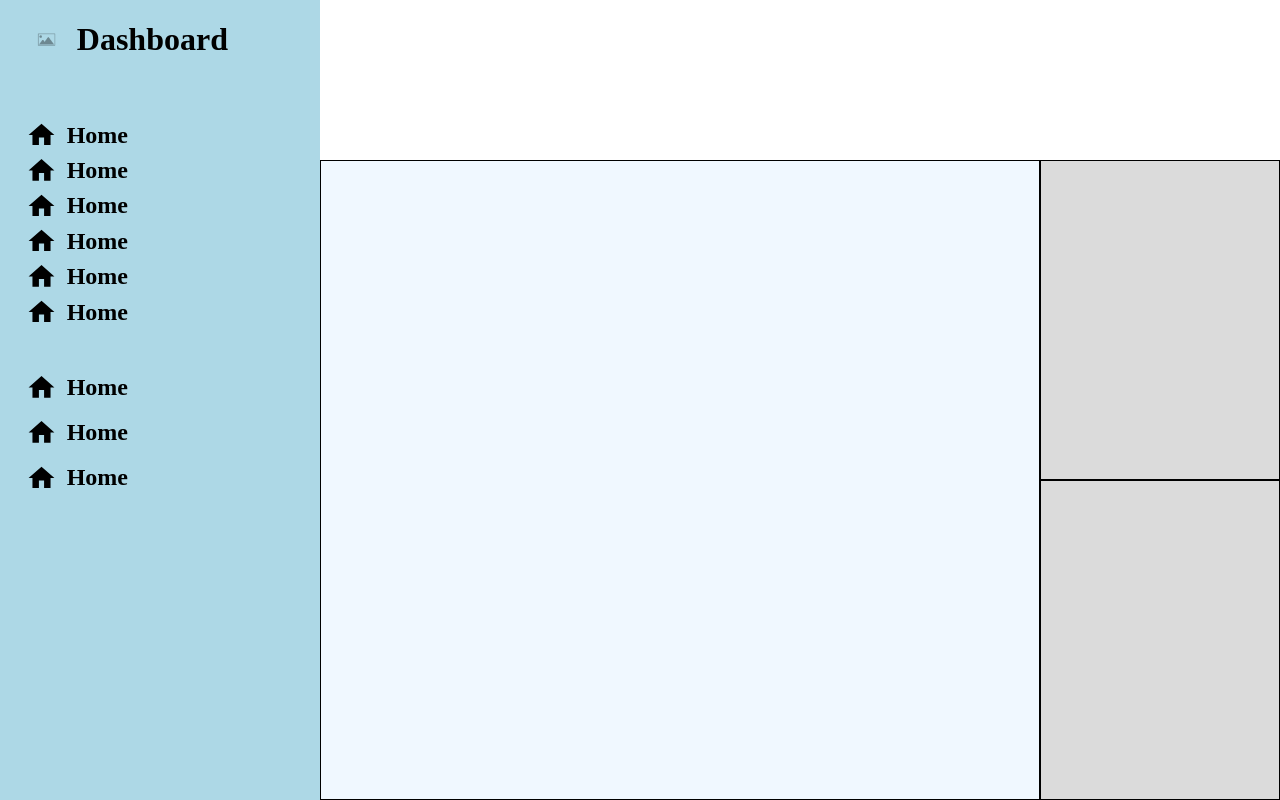
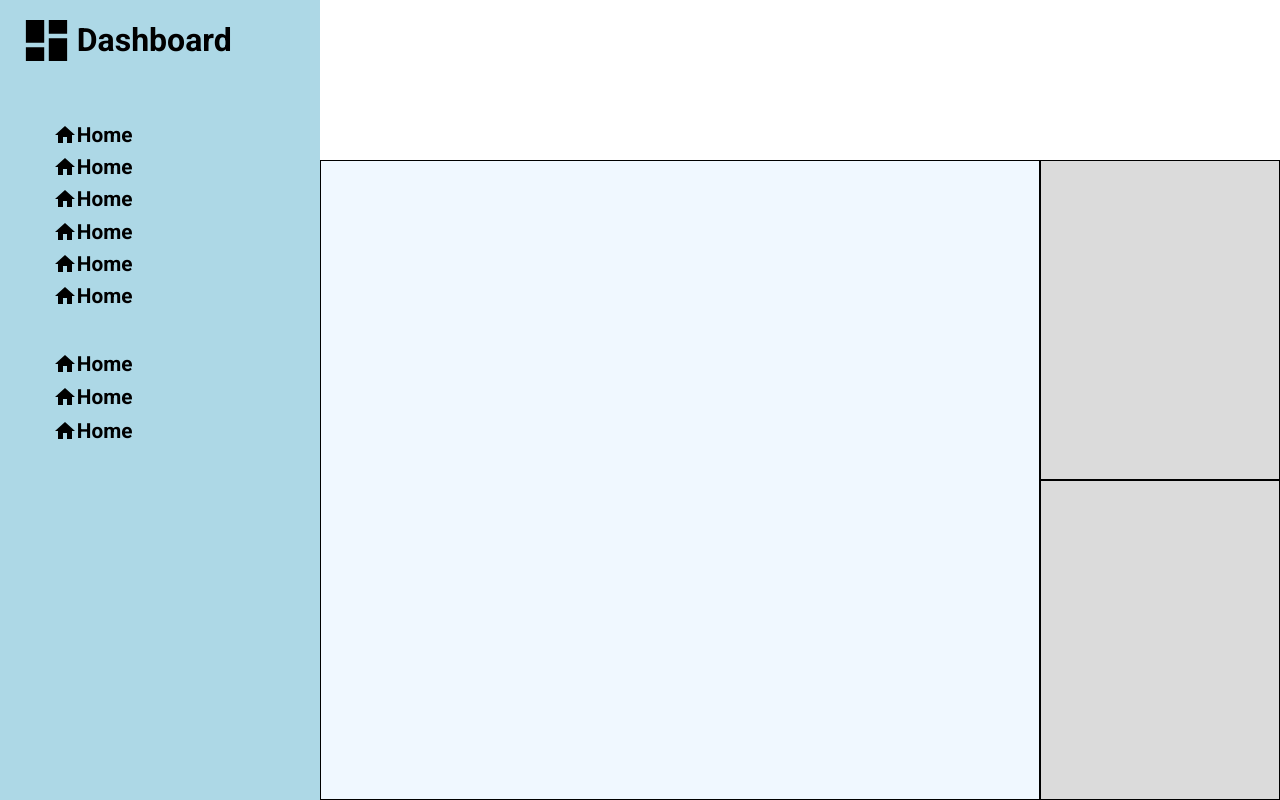
Before and after one commit to CookieJari/odin-admin-dashboard, a plain HTML site: page index.html in a window 1280 px wide. Drawn offline with Linux system fonts and the light colour scheme; a web font is replaced by a local one.

Commit message:
cleaning up

```diff
--- a/index.html
+++ b/index.html
@@ -12,7 +12,7 @@
       <div class="sidebar-container">
         <div class="branding">
           <div class="image-container">
-            <img src="images/placeholder-image.png" alt="Dashboard logo" />
+            <img src="icons/view-dashboard.svg" alt="Dashboard logo" />
           </div>
           <header><h1>Dashboard</h1></header>
         </div>
--- a/style.css
+++ b/style.css
@@ -1,8 +1,11 @@
+@import url("https://fonts.googleapis.com/css2?family=Darumadrop+One&family=Roboto:wght@100;300;400;500;700;900&display=swap");
+
 * {
   box-sizing: border-box;
 }
 body {
   margin: 0px;
+  font-family: "Roboto", sans-serif;
 }
 /* --- MAIN LAYOUT ---- */
 .page-container {
@@ -33,7 +36,7 @@ body {
 .sidebar-container {
   display: grid;
   grid-template-columns: 1fr;
-  grid-template-rows: 0.25fr 2fr 1.5fr 3fr;
+  grid-template-rows: 0.25fr 6fr 3fr 10fr;
 
   gap: 5%;
 
@@ -70,23 +73,24 @@ body {
 }
 .navigation-option {
   display: grid;
-  grid-template-columns: 1fr 5fr;
+  grid-template-columns: 0.25fr 1fr;
   grid-template-rows: 1fr;
 }
 .option {
   text-align: center;
   display: flex;
   align-items: center;
+  padding-left: px;
 }
 h2 {
   margin: 0px;
-  font-size: 1.5em;
+  font-size: 1.3em;
 }
 
 .icon-container {
-  width: 60%;
+  width: 1.5em;
   align-self: center;
-  justify-self: center;
+  justify-self: end;
   display: flex;
   align-items: center;
   justify-content: center;
```
Also changed, not shown: icons/view-dashboard.svg (added).
